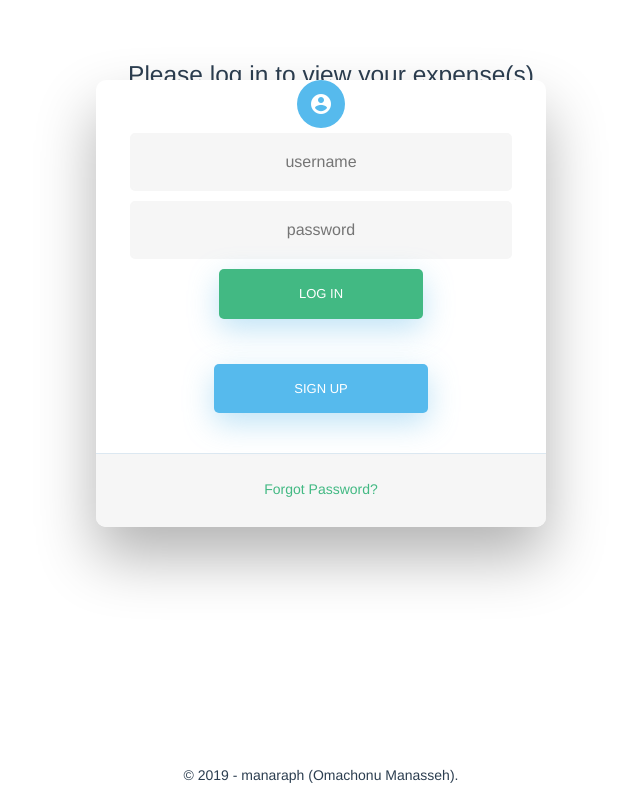
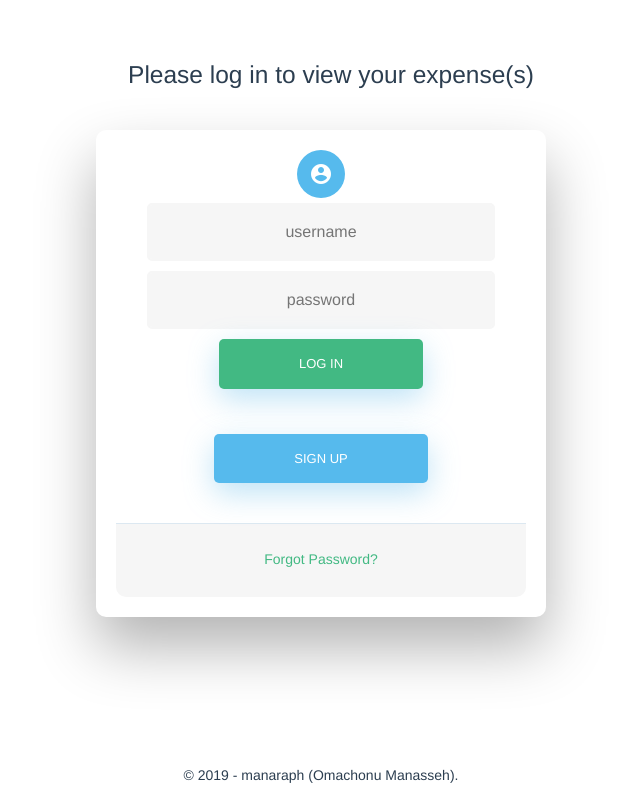
Before and after one commit to manaraph/expense-manager, a Vue app: page /#/ in a window 1280 px wide. Shown: the whole page, without its empty margins (319-959 px from the left). Built offline with nearby package versions, Linux system fonts and the light colour scheme.

Commit message:
UI and fixes

```diff
--- a/package.json
+++ b/package.json
@@ -9,6 +9,7 @@
     "api": "nodemon server"
   },
   "dependencies": {
+    "axios": "^0.19.0",
     "body-parser": "^1.19.0",
     "bootstrap": "^4.3.1",
     "bootstrap-vue": "^2.0.0-rc.14",
@@ -18,6 +19,7 @@
     "material-design-icons-iconfont": "^4.0.5",
     "mysql": "^2.17.1",
     "vue": "^2.6.8",
+    "vue-axios": "^2.1.4",
     "vue-router": "^3.0.1",
     "vuejs-datepicker": "^1.5.4",
     "vuetify": "^1.5.14",
--- a/src/assets/css/style.css
+++ b/src/assets/css/style.css
@@ -46,7 +46,8 @@ html {
     width: 90%;
     max-width: 450px;
     position: relative;
-    padding: 0px;
+    padding: 20px;
+    margin: 50px;
     -webkit-box-shadow: 0 30px 60px 0 rgba(0,0,0,0.3);
     box-shadow: 0 30px 60px 0 rgba(0,0,0,0.3);
     text-align: center;
--- a/src/views/Expenses.vue
+++ b/src/views/Expenses.vue
@@ -113,6 +113,9 @@
 
 
 <script>
+  require('dotenv').config({path: '.env.local'});
+  import axios from "axios";
+
   export default {
     data: () => ({
         date: new Date().toISOString().substr(0, 10),
@@ -128,6 +131,7 @@
 
         ],
         desserts: [],
+        exchangeRate: [],
         currency: ['Naira', 'Pound', 'Dollar', 'Euro'],
         editedIndex: -1,
         editedItem: {
@@ -165,6 +169,9 @@
 
     created () {
       this.initialize()
+    },
+    mounted () {
+
     },
 
     methods: {
```
Also changed, not shown: src/main.js (+10 -7 lines), 1 other file (tests, documents, lock files or other folders).
